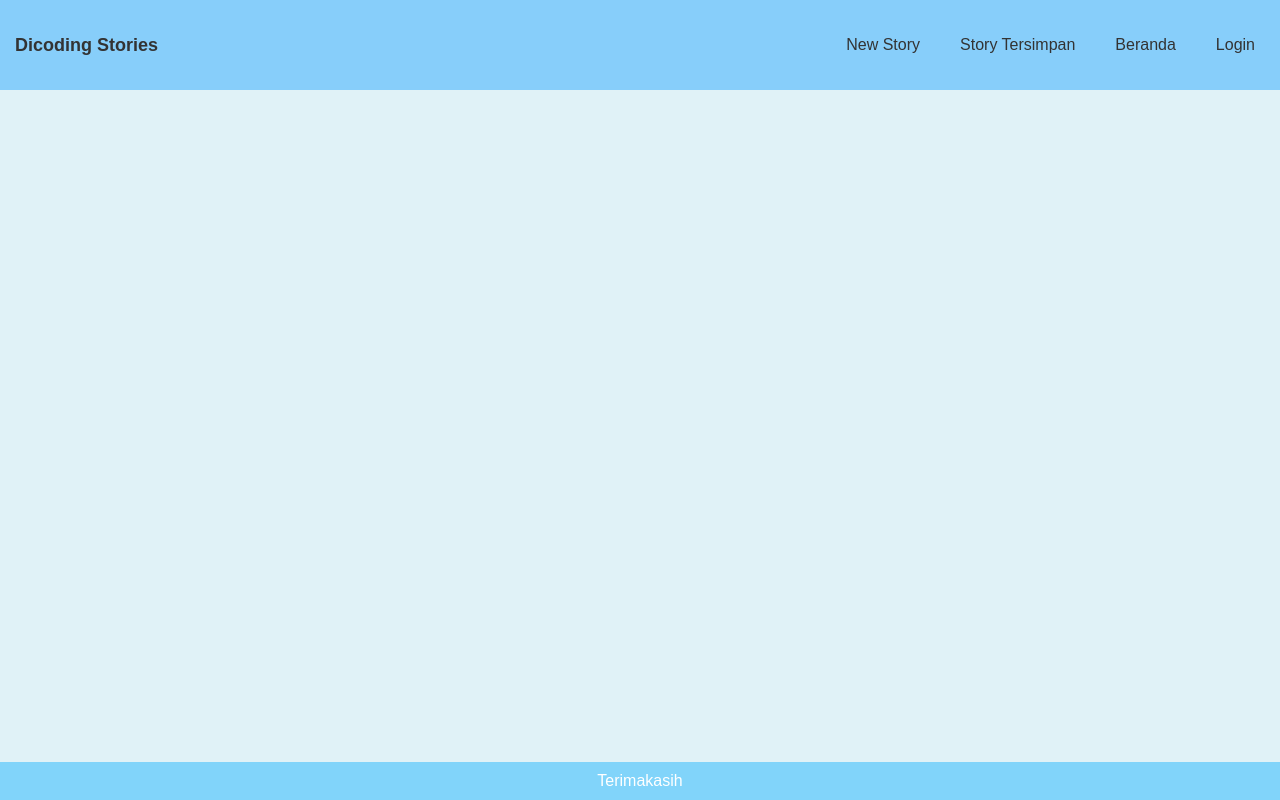
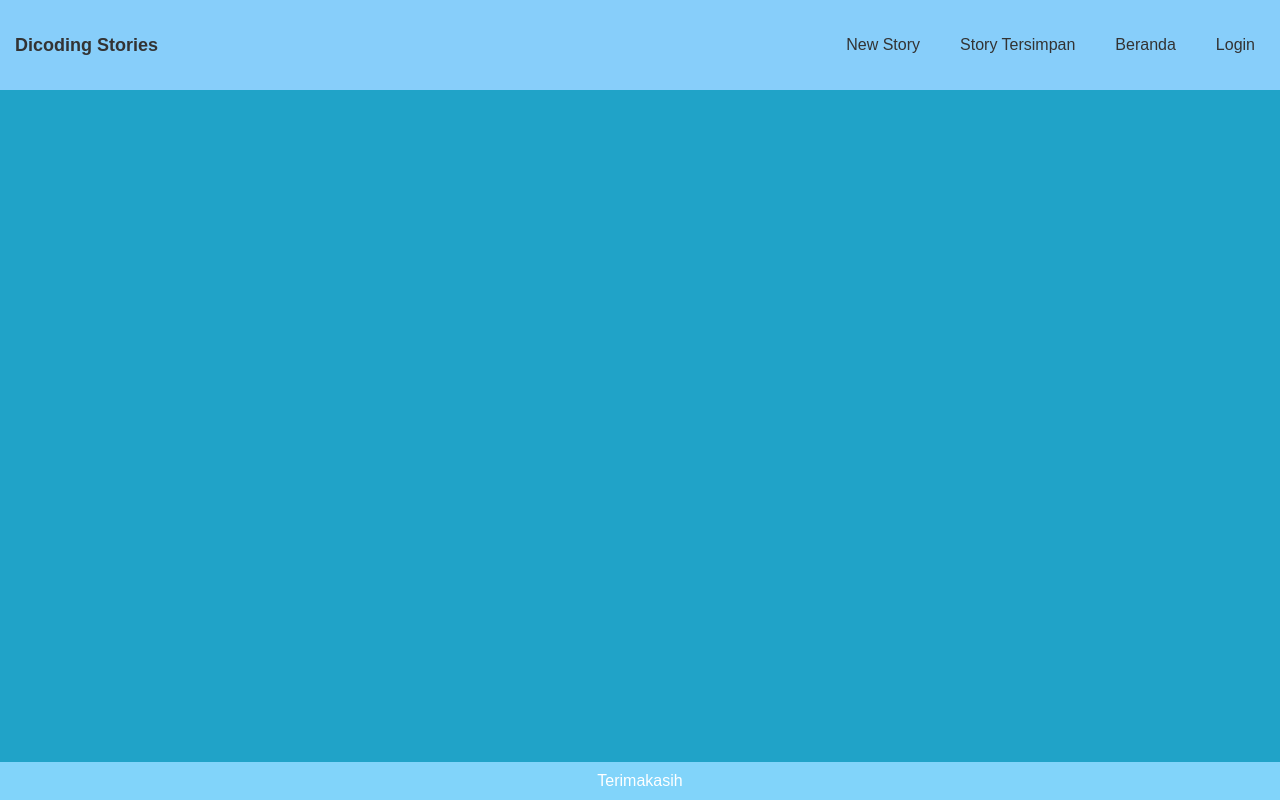
Before and after one commit to Fikri-cs/dicoding-story, a website built with webpack: page src/index.html in a window 1280 px wide. Built offline with nearby package versions, Linux system fonts and the light colour scheme; no server answers.

Commit message:
merubah style css

```diff
--- a/src/styles/styles.css
+++ b/src/styles/styles.css
@@ -22,7 +22,7 @@ body {
   padding: 0;
   min-height: 100vh;
 
-  background-color: #e0f2f7;
+  background-color: #20a3c8;
 }
 
 /* .container {
@@ -260,7 +260,7 @@ footer {
   gap: 10px;
 }
 
-.tns-nav > [aria-controls] {
+.tns-nav>[aria-controls] {
   min-height: auto;
   min-width: auto;
   width: 10px;
@@ -270,9 +270,10 @@ footer {
   border: 0;
 }
 
-.tns-nav > .tns-nav-active[aria-controls] {
+.tns-nav>.tns-nav-active[aria-controls] {
   background-color: var(--primary-color);
 }
+
 /* Tiny Slider */
 
 /* NEW REPORT FORM */
@@ -303,7 +304,7 @@ footer {
   padding: 30px 25px;
 }
 
-.new-form > .form-control > :not([hidden]) ~ :not([hidden]) {
+.new-form>.form-control> :not([hidden])~ :not([hidden]) {
   margin-block-start: 8px;
 }
 
@@ -318,11 +319,11 @@ footer {
   font-size: 1rem;
 }
 
-.new-form__title__container > :not([hidden]) ~ :not([hidden]),
-.new-form__damage-level__container > :not([hidden]) ~ :not([hidden]),
-.new-form__description__container > :not([hidden]) ~ :not([hidden]),
-.new-form__documentations__container > :not([hidden]) ~ :not([hidden]),
-.new-form__location__container > :not([hidden]) ~ :not([hidden]) {
+.new-form__title__container> :not([hidden])~ :not([hidden]),
+.new-form__damage-level__container> :not([hidden])~ :not([hidden]),
+.new-form__description__container> :not([hidden])~ :not([hidden]),
+.new-form__documentations__container> :not([hidden])~ :not([hidden]),
+.new-form__location__container> :not([hidden])~ :not([hidden]) {
   margin-block-start: 10px;
 }
 
@@ -414,6 +415,7 @@ footer {
   display: flex;
   gap: 10px;
 }
+
 /* END OF NEW REPORT FORM */
 
 
@@ -515,11 +517,13 @@ footer {
   animation-duration: 900ms;
   animation-timing-function: ease-out;
 }
+
 ::view-transition-new(root) {
   animation-name: full-slide-from-right;
   animation-duration: 900ms;
   animation-timing-function: ease-out;
 }
+
 /* END TRANSISI */
 
 
```
